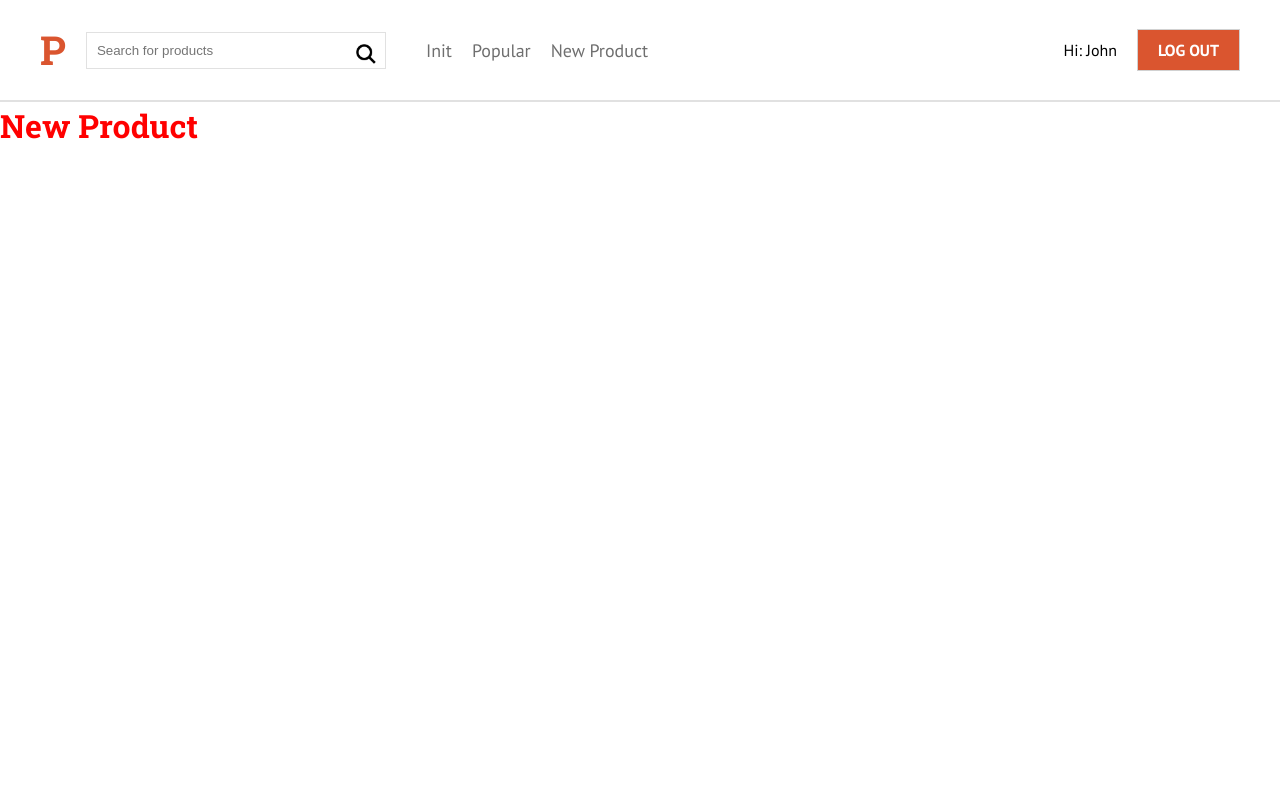
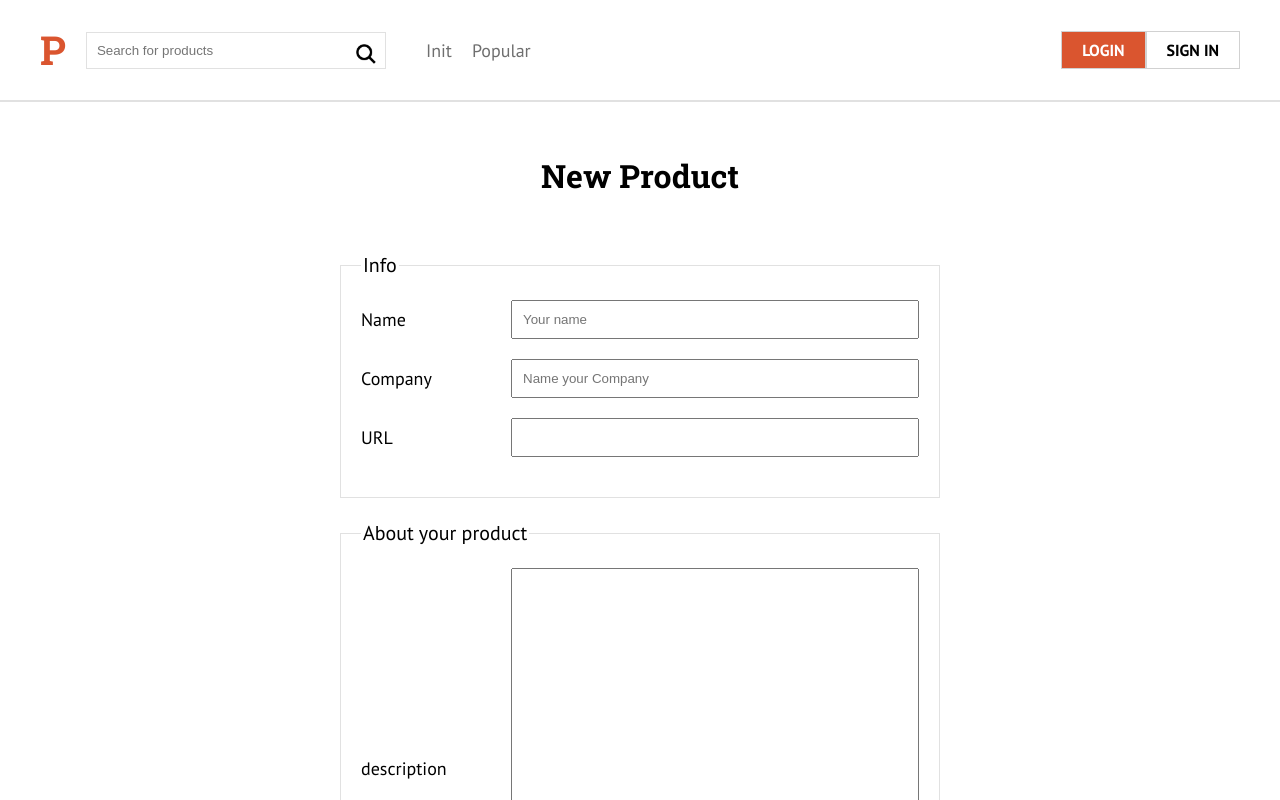
Before and after one commit to conradevs/productscore, a Next.js app: page /newproduct in a window 1280 px wide. Shown: the top 800 px of the page. Built offline with nearby package versions, Linux system fonts and the light colour scheme; no server answers.

Commit message:
add new product to firebase

```diff
--- a/components/layout/Header.js
+++ b/components/layout/Header.js
@@ -1,12 +1,13 @@
 /** @jsxRuntime classic */
 /** @jsx jsx */
-import React from 'react';
+import React, {useContext} from 'react';
 import Link from 'next/link';
 import styled from '@emotion/styled';
 import {css,jsx} from '@emotion/react';
 import Search from '../ui/Search';
 import Navbar from './Navbar';
 import Button from '../ui/Button';
+import { FirebaseContext } from '../../firebase';
 
 const HeaderContainer = styled.div`
     max-width: 1200px;
@@ -29,7 +30,8 @@ const Logo = styled.p`
 
 const Header = () => {
 
-    const loggedIn = true;
+    const {user, firebase} = useContext(FirebaseContext);
+
     return (
         <header
             css={css`
@@ -56,16 +58,17 @@ const Header = () => {
                         align-items: center;
                     `}
                 >
-                    {loggedIn? (
+                    {user ? (
                             <>
                                 <p
                                 css={css`
                                     margin-right: 2rem;
                                 `}
                                 >
-                                    Hi: John</p>
+                                    Hi: {user.displayName}</p>
                                 <Button
                                     bgColor= "true"
+                                    onClick={()=> firebase.logOut()}
                                 >Log Out</Button>
                             </>
                         ) : (
--- a/components/layout/Navbar.js
+++ b/components/layout/Navbar.js
@@ -1,7 +1,7 @@
-import React from 'react';
+import React, {Context, useContext} from 'react';
 import Link from 'next/link';
 import styled from '@emotion/styled';
-
+import { FirebaseContext } from '../../firebase';
 const Nav = styled.nav`
     padding-left: 2rem;
 
@@ -16,11 +16,15 @@ const Nav = styled.nav`
     }
 `;
 const Navbar = () => {
+
+    const {user} = useContext(FirebaseContext);
     return (
         <Nav>
             <Link href = "/">Init</Link>
             <Link href = "/popular">Popular</Link>
-            <Link href = "/newproduct">New Product</Link>
+            {user && (<Link href = "/newproduct">New Product</Link>
+            )}
+
         </Nav>
      );
 }
--- a/components/ui/Form.js
+++ b/components/ui/Form.js
@@ -4,12 +4,20 @@ export const Form = styled.form`
     max-width: 600px;
     width: 95%;
     margin: 5rem auto 0 auto;
+
+    fieldset {
+        margin: 2rem 0;
+        border: 1px solid #e1e1e1;
+        font-size: 2rem;
+        padding: 2rem;
+    }
 `;
 
 export const Field = styled.div`
     margin-bottom: 2rem;
     display: flex;
     align-items: center;
+
 
     label {
         flex: 0 0 150px;
@@ -18,6 +26,11 @@ export const Field = styled.div`
     input {
         flex: 1;
         padding: 1rem;
+    }
+    textarea {
+        flex: 1;
+        padding: 1rem;
+        height: 400px;
     }
 `;
 
--- a/firebase/firebase.js
+++ b/firebase/firebase.js
@@ -3,8 +3,9 @@ import { getAuth,
     createUserWithEmailAndPassword,
     updateProfile,
     signInWithEmailAndPassword} from "firebase/auth";
+
+import {getFirestore, collection, addDoc} from 'firebase/firestore';
 import firebaseConfig from './config';
-
 
 class Firebase {
         // firebase handler class constructor
@@ -12,9 +13,10 @@ class Firebase {
         // initializate & get auth
         this.app = initializeApp(firebaseConfig);
         this.auth = getAuth(this.app);
+        this.db = getFirestore(this.app);
     }
     // create new user
-    createUser = async (name,email,password) => {
+    async createUser(name,email,password) {
         const newUser = await createUserWithEmailAndPassword(this.auth,email,password)
         updateProfile(this.auth.currentUser, {
             displayName: name
@@ -29,6 +31,19 @@ class Firebase {
     async login(email,password) {
         return signInWithEmailAndPassword(this.auth,email,password);
     }
+    // Close user session
+    async logOut() {
+        await this.auth.signOut();
+    }
+
+    async addProduct(item) {
+        try {
+            const docRef = await addDoc(collection(this.db, 'products'), item);
+            console.log("Document written with ID: ", docRef.id);
+          } catch (error) {
+            console.error("Error adding document: ", error);
+          }
+    }
 }
 
 const fb = new Firebase()
--- /dev/null
+++ b/hooks/useAuth.js
@@ -0,0 +1,18 @@
+import React, {useEffect, useState} from 'react'
+import firebase from '../firebase';
+function useAuth() {
+  const[userAuth, saveUserAuth] = useState(null);
+  useEffect(() => {
+        const unsuscribe = firebase.auth.onAuthStateChanged(user => {
+            if(user) {
+                saveUserAuth(user);
+            } else {
+                saveUserAuth(null);
+            }
+        });
+        return () => unsuscribe();
+  },[]);
+  return userAuth;
+}
+
+export default useAuth
--- a/pages/_app.js
+++ b/pages/_app.js
@@ -1,9 +1,17 @@
 import '../styles/globals.css'
 import firebase, {FirebaseContext} from '../firebase'
+import useAuth from '../hooks/useAuth'
 
-function MyApp({ Component, pageProps }) {
+const MyApp = props => {
+  const user = useAuth();
+  console.log(user);
+  const { Component, pageProps } = props;
+
   return  <FirebaseContext.Provider
-    value={{firebase}}
+    value={{
+      firebase,
+      user
+    }}
   >
     <Component {...pageProps} />
   </FirebaseContext.Provider>
--- a/pages/login.js
+++ b/pages/login.js
@@ -6,7 +6,7 @@ import Router from 'next/router'
 import Layout from '../components/layout/Layout';
 import {Form, Field, InputSubmit, Error,handleBlur} from '../components/ui/Form';
 
-import fb from '../firebase';
+import firebase from '../firebase';
 
 //validations
 import useValidation from '../hooks/useValidation';
@@ -27,6 +27,7 @@ const Login = () => {
      await firebase.login(email,password);
      Router.push('/');
     } catch (error) {
+      console.log('There was an autentication error', error.message);
       saveError(error.message);
     }
   }
--- a/pages/newproduct.js
+++ b/pages/newproduct.js
@@ -1,16 +1,164 @@
+/** @jsxRuntime classic */
+/** @jsx jsx */
+import React, {useState, useContext} from 'react'
+import {css, jsx} from '@emotion/react'
+import Router, {useRouter} from 'next/router'
 import Layout from '../components/layout/Layout';
+import {Form, Field, InputSubmit, Error,handleBlur} from '../components/ui/Form';
 import styled from '@emotion/styled';
+import {FirebaseContext} from '../firebase';
+
+//validations
+import useValidation from '../hooks/useValidation';
+
+import validateNewProduct from '../validation/validateNewProduct';
+
+const INIT_STATE = {
+  name: '',
+  company: '',
+  //image:'',
+  url: '',
+  description:''
+}
 
 const Heading = styled.h1`
   color: red;
 `
 
-const NewProduct = () => (
-  <>
+const NewProduct = () => {
+  const [error,saveError] = useState(false);
+
+  const {values,errors,handleSubmit,handleChange} = useValidation(INIT_STATE,validateNewProduct,createNewProduct);
+
+  const {name, company, image, url, description} = values;
+
+  // Routing hook for redirecting
+
+  // context with crud operations from firebase
+  const {user, firebase} = useContext(FirebaseContext);
+
+  async function createNewProduct() {
+    // if user not autenticated
+    if (!user) {
+      return Router.push('/login');
+    }
+    // create new product object
+    const product = {
+      name,
+      company,
+      url,
+      description,
+      votes: 0,
+      comments: [],
+      creationDate: Date.now()
+    }
+
+    // insert product in firestore database
+    const newProductRef = await firebase.addProduct(product);
+    //console.log('new product created with id ', newProductRef.id)
+  }
+
+  return(
+  <div>
     <Layout>
-      <Heading>New Product</Heading>
+      <>
+        <h1
+          css={css`
+            text-align: center;
+            margin-top: 5rem;
+          `}
+        >New Product</h1>
+        <Form
+          onSubmit={handleSubmit}
+          noValidate
+        >
+          <fieldset>
+
+            <legend>Info</legend>
+
+            <Field>
+              <label htmlFor="name">Name</label>
+              <input
+                type="text"
+                id="name"
+                placeholder='Your name'
+                name="name"
+                value={name}
+                onChange={handleChange}
+                onBlur = {handleBlur}
+              />
+            </Field>
+            {errors.name && <Error>{errors.name}</Error>}
+
+            <Field>
+              <label htmlFor="company">Company</label>
+              <input
+                type="text"
+                id="company"
+                placeholder='Name your Company'
+                name="company"
+                value={company}
+                onChange={handleChange}
+                onBlur = {handleBlur}
+              />
+            </Field>
+            {errors.company && <Error>{errors.company}</Error>}
+
+            {/*<Field>
+              <label htmlFor="image">Image</label>
+              <input
+                type="file"
+                id="image"
+                name="image"
+                value={image}
+                onChange={handleChange}
+                onBlur = {handleBlur}
+              />
+            </Field>
+            {errors.image && <Error>{errors.image}</Error>}
+            */}
+            <Field>
+              <label htmlFor="url">URL</label>
+              <input
+                type="url"
+                id="url"
+                name="url"
+                value={url}
+                onChange={handleChange}
+                onBlur = {handleBlur}
+              />
+            </Field>
+            {errors.url && <Error>{errors.url}</Error>}
+
+          </fieldset>
+
+          <fieldset>
+
+            <legend>About your product</legend>
+
+            <Field>
+            <label htmlFor="description">description</label>
+            <textarea
+              id="description"
+              name="description"
+              value={description}
+              onChange={handleChange}
+              onBlur = {handleBlur}
+            />
+          </Field>
+          {errors.description && <Error>{errors.description}</Error>}
+
+          </fieldset>
+
+          {error && <Error>{error}</Error>}
+          <InputSubmit
+            type="submit"
+            value="Create product"
+          />
+        </Form>
+      </>
     </Layout>
-  </>
-)
+  </div>
+)}
 
 export default NewProduct
--- a/pages/popular.js
+++ b/pages/popular.js
@@ -1,3 +1,4 @@
+import React from 'react'
 import Layout from '../components/layout/Layout';
 import styled from '@emotion/styled';
 
--- /dev/null
+++ b/validation/validateNewProduct.js
@@ -0,0 +1,25 @@
+export default function validateNewProduct(values) {
+    let errors = {};
+
+    // Validate product name
+    if(!values.name) {
+        errors.name = 'Name field is required'
+    }
+    // validate company
+    if(!values.company) {
+        errors.company = 'Company field is required'
+    }
+    // validate url
+    if(!values.url) {
+        errors.url = 'Product URL is required';
+    } else if( !/^(ftp|http|https):\/\/[^ "]+$/.test(values.url) ) {
+        errors.url = 'Not valid URL'
+    }
+
+    // validate description
+    if(!values.description) {
+        errors.description = 'Add a description for your product'
+    }
+
+    return (errors);
+}
```
